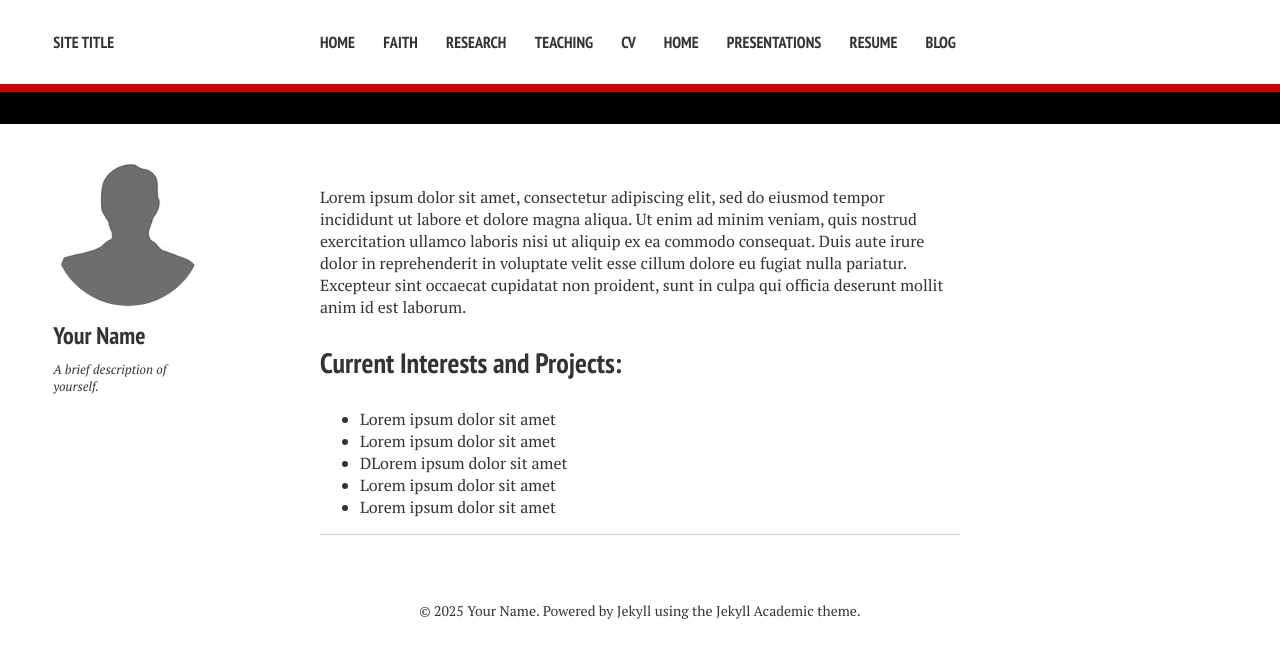
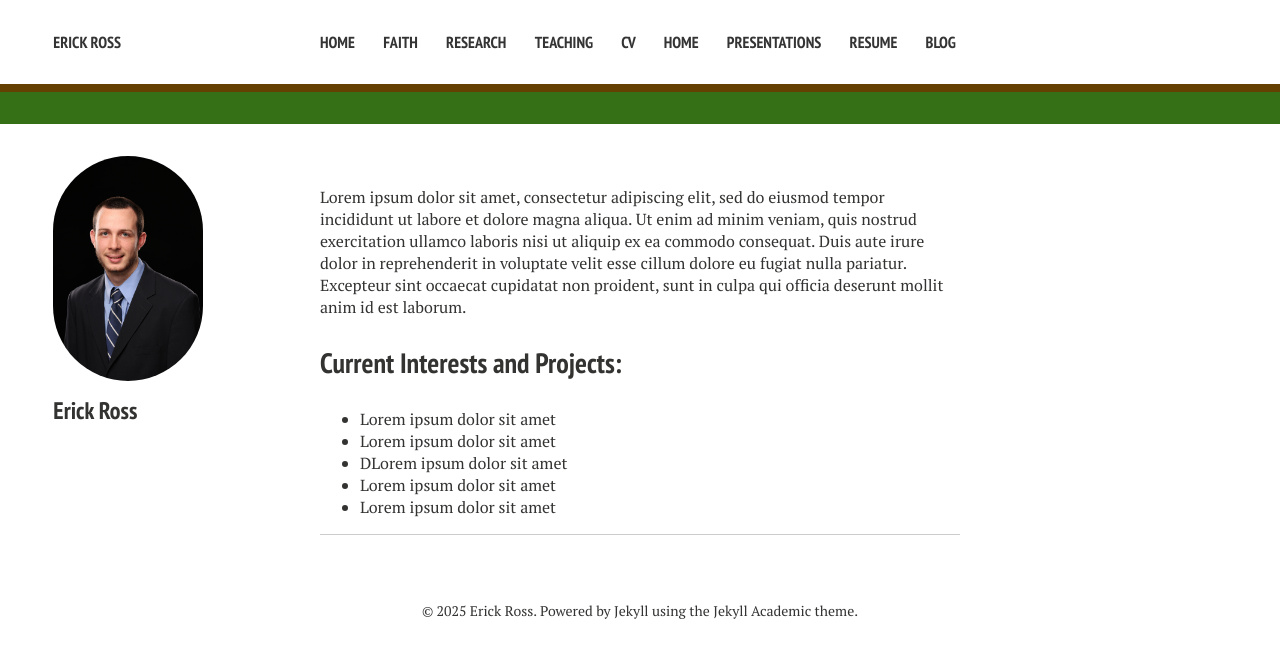
Before and after one commit to erick-ross/erick-ross.github.io, a Jekyll site: the page built from index.md, in a window 1280 px wide. Shown: the top 658 px of the page. Built offline with Jekyll 4.4.1, drawn with Linux system fonts in a browser that asks for light colours; nearby versions of some CDN libraries.

Commit message:
some setup

```diff
--- a/_config.yml
+++ b/_config.yml
@@ -1,14 +1,14 @@
 # Site wide configuration
 
-title: Site Title
+title: Erick Ross
 locale: en_US
 logo: # filename of a logo image that has been placed into your images directory
 
 # Enter the following platform usernames if you would like for them to appear on your site.
 owner:
-  name: Your Name
+  name: Erick Ross
   avatar: bio-photo.jpg
-  bio: "A brief description of yourself."
+  bio: # Mathematician
   email: #emailaddress
   # Do not include the @ symbol in your Twitter username
   twitter: #username
@@ -42,8 +42,8 @@ owner:
 
 # The following adjust the accents for your site. If you would like to further edit colors, fonts, font sizes, etc.
 # you may do so in _sass/variables.scss
-highlight-color: '#CC0000'
-lowlight-color: '#000'
+lowlight-color:  '#356f16'
+highlight-color: '#644002'
 
   # NOTE: If you would like your site to be licensed under a creative commons license, uncomment the 'yes' next to the type of license you wish to use.
 creative-commons:
```
Also changed, not shown: favicon.png, images/bio-photo.jpg, images/logo.png (deleted).
